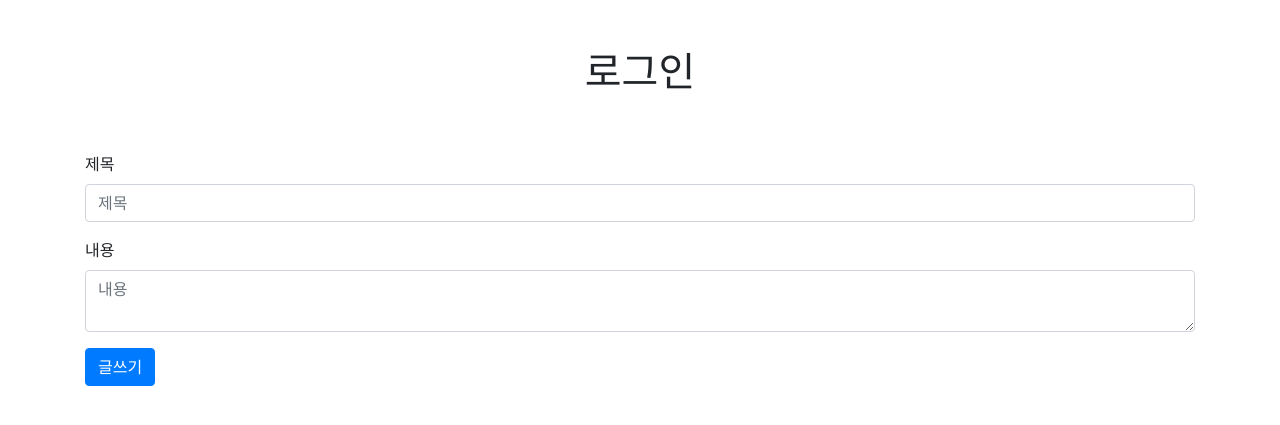
After one commit to ThomasNam-study/read_community, a Django app: page /board/write/ in a window 1280 px wide. The commit adds this page. Shown: the top 425 px of the page. Run offline with Django 3.2, Linux system fonts and the light colour scheme; some libraries are stand-ins or nearby versions.

Commit message:
게시판 리스트까지 작업 완료

```diff
--- /dev/null
+++ b/board/forms.py
@@ -0,0 +1,13 @@
+from django import forms
+from django.contrib.auth.hashers import check_password
+
+from fcuser.models import Fcuser
+
+
+class BoardForm(forms.Form):
+    title = forms.CharField(max_length=128, label="제목", error_messages={
+        'required': '제목을 입력해주세요'
+    })
+    contents = forms.CharField(label="내용", widget=forms.Textarea, error_messages={
+        'required': '비밀번호를 입력해주세요'
+    })
--- a/board/templates/board_list.html
+++ b/board/templates/board_list.html
@@ -27,7 +27,7 @@
         </div>
     </div>
     <div class="row">
-    <button class="btn btn-primary">글쓰기</button>
+    <a class="btn btn-primary" href = '/board/write/'>글쓰기</a>
     </div>
 
 {% endblock %}
--- /dev/null
+++ b/board/templates/board_write.html
@@ -0,0 +1,40 @@
+{% extends 'base.html' %}
+{% block title %}로그인{% endblock %}
+{% block contents %}
+    <div class="row mt-5 text-center">
+        <div class="col-12">
+            <h1>로그인</h1>
+        </div>
+    </div>
+    <div class="row mt-5">
+        {{ error }}
+    </div>
+    <div class="row">
+        <div class="col-12">
+
+            <form method="post" action=".">
+                {% csrf_token %}
+
+                {% for field in form %}
+                <div class="form-group">
+                    <label for="{{ field.id_for_label }}">{{ field.label }}</label>
+
+                    {% ifequal field.name 'contents' %}
+                        <textarea class="form-control" id="{{ field.id_for_label }}" name="{{ field.name }}" placeholder="{{ field.label }}"></textarea>
+                    {% else %}
+                    <input type="{{ field.field.widget.input_type }}" class="form-control" id="{{ field.id_for_label }}" name="{{ field.name }}" placeholder="{{ field.label }}">
+                    {% endifequal %}
+                </div>
+
+                    {% if field.errors %}
+                        <span style="color:red;">{{ field.errors }}</span>
+                    {% endif %}
+
+                {% endfor %}
+
+                <button type="submit" class="btn btn-primary">글쓰기</button>
+            </form>
+
+        </div>
+    </div>
+{% endblock %}
--- a/board/urls.py
+++ b/board/urls.py
@@ -3,5 +3,7 @@ from django.urls import path
 from board import views
 
 urlpatterns = [
-    path('list/', views.board_list)
+    path('list/', views.board_list),
+    path('detail/<int:pk>', views.board_detail),
+    path('write/', views.board_write)
 ]
--- a/board/views.py
+++ b/board/views.py
@@ -1,12 +1,41 @@
-from django.shortcuts import render
+from django.shortcuts import render, redirect
+
+# Create your views here.
+from board.forms import BoardForm
+from board.models import Board
+from fcuser.models import Fcuser
 
 
-# Create your views here.
-from board.models import Board
+def board_detail(request, pk):
+    board = Board.objects.get(pk=pk)
+
+    return render(request, 'board_detail.html', {'board': board})
 
 
 def board_list(request):
-
     boards = Board.objects.all().order_by('-id')
 
     return render(request, 'board_list.html', {'boards': boards})
+
+
+def board_write(request):
+    if request.method == "POST":
+        form = BoardForm(request.POST)
+
+        if form.is_valid():
+            board = Board()
+
+            user_id = request.session.get('user')
+            fcuser = Fcuser.objects.get(username=user_id)
+
+            board.title = form.cleaned_data['title']
+            board.content = form.cleaned_data['contents']
+            board.writer = fcuser
+
+            board.save()
+
+            return redirect('/board/list/')
+    else:
+        form = BoardForm()
+
+    return render(request, 'board_write.html', {'form': form})
```
Also changed, not shown: board/templates/board_detail.html (added, +32 -0 lines).
